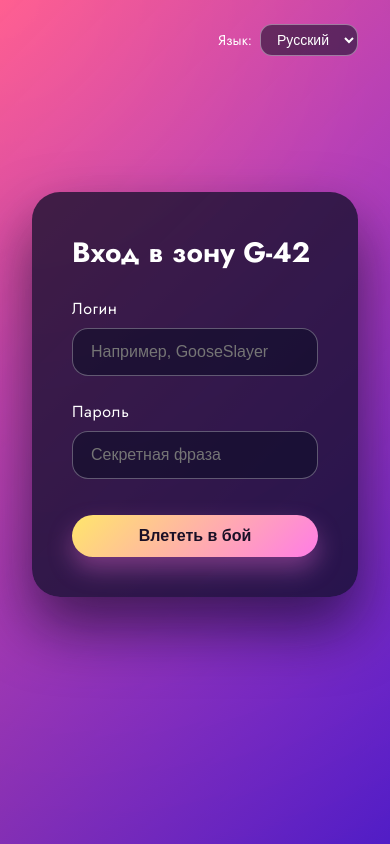
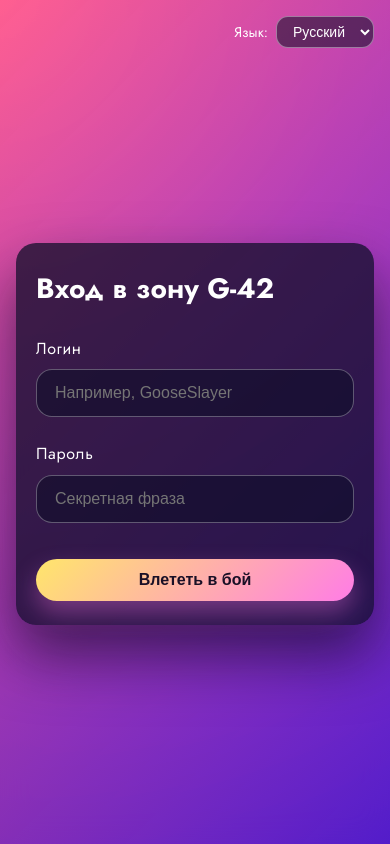
Before and after one commit to oneaiguru/AZ_work, a React (Vite) app in the folder gus/frontend/: page /login in a window 390 px wide. Built offline with nearby package versions, Linux system fonts and the light colour scheme; no server answers.

Commit message:
feat: improve gus frontend responsiveness

```diff
--- a/gus/frontend/src/pages/LoginPage.tsx
+++ b/gus/frontend/src/pages/LoginPage.tsx
@@ -26,10 +26,10 @@ export function LoginPage() {
 
   return (
     <div className="app-shell">
-      <div style={{ display: 'flex', justifyContent: 'flex-end', padding: '24px 32px' }}>
+      <div className="top-bar">
         <LanguageSwitcher />
       </div>
-      <main className="app-main">
+      <main className="app-main login-layout">
         <form className="form-card" onSubmit={handleSubmit}>
           <h2>{t.login.title}</h2>
           <label>
--- a/gus/frontend/src/pages/RoundDetailPage.tsx
+++ b/gus/frontend/src/pages/RoundDetailPage.tsx
@@ -318,7 +318,7 @@ export function RoundDetailPage() {
       {roundQuery.isLoading && <p>{t.roundDetail.loading}</p>}
       {roundQuery.data && (
         <div className="round-layout">
-          <Link to="/rounds" className="link-button">
+          <Link to="/rounds" className="link-button round-detail-back">
             {t.roundDetail.goBack}
           </Link>
           <section className="gus-panel">
@@ -340,11 +340,11 @@ export function RoundDetailPage() {
             <div>
               <p className="score-label">{t.roundDetail.myScoreLabel}</p>
               <p className="score-value">{roundQuery.data.myScore}</p>
-              <p style={{ opacity: 0.6, margin: '8px 0 0 0' }}>
+              <p className="score-meta">
                 {t.roundDetail.taps(roundQuery.data.myTaps)}
               </p>
               {user?.role === 'nikita' && (
-                <p style={{ opacity: 0.7, fontSize: 14 }}>
+                <p className="nikita-warning">
                   {t.roundDetail.nikitaWarning}
                 </p>
               )}
@@ -353,18 +353,18 @@ export function RoundDetailPage() {
 
           {roundQuery.data.status === 'finished' && (
             <section className="stats-card">
-              <h3 style={{ margin: 0, fontSize: 24 }}>{t.roundDetail.stats.heading}</h3>
-              <p style={{ margin: 0 }}>{t.roundDetail.stats.totalScore(roundQuery.data.totalScore)}</p>
+              <h3 className="stats-heading">{t.roundDetail.stats.heading}</h3>
+              <p className="stats-text">{t.roundDetail.stats.totalScore(roundQuery.data.totalScore)}</p>
               {roundQuery.data.winner ? (
-                <p style={{ margin: 0 }}>
+                <p className="stats-text">
                   {t.roundDetail.stats.winnerPrefix}{' '}
                   <strong>{roundQuery.data.winner.username}</strong>{' '}
                   {t.roundDetail.stats.winnerSuffix(roundQuery.data.winner.score)}
                 </p>
               ) : (
-                <p style={{ margin: 0 }}>{t.roundDetail.stats.noWinner}</p>
+                <p className="stats-text">{t.roundDetail.stats.noWinner}</p>
               )}
-              <p style={{ margin: 0 }}>{t.roundDetail.stats.yourResult(roundQuery.data.myScore)}</p>
+              <p className="stats-text">{t.roundDetail.stats.yourResult(roundQuery.data.myScore)}</p>
             </section>
           )}
           {(errorKey || serverError) && (
--- a/gus/frontend/src/pages/RoundsPage.tsx
+++ b/gus/frontend/src/pages/RoundsPage.tsx
@@ -52,10 +52,10 @@ export function RoundsPage() {
 
   return (
     <AppLayout>
-      <div className="rounds-header" style={{ display: 'flex', justifyContent: 'space-between', marginBottom: 32 }}>
-        <div>
-          <h2 style={{ margin: 0, fontSize: 32 }}>{t.rounds.heading}</h2>
-          <p style={{ marginTop: 8, opacity: 0.8 }}>{t.rounds.subtitle}</p>
+      <div className="rounds-header">
+        <div className="rounds-heading-group">
+          <h2 className="rounds-heading">{t.rounds.heading}</h2>
+          <p className="rounds-subtitle">{t.rounds.subtitle}</p>
         </div>
         {user?.role === 'admin' && (
           <button className="button" onClick={handleCreateRound}>
@@ -80,7 +80,7 @@ export function RoundsPage() {
               <p className="card-time">
                 {t.rounds.endLabel}: {new Date(round.endTime).toLocaleString(language === 'ru' ? 'ru-RU' : 'en-US')}
               </p>
-              <Link to={`/rounds/${round.id}`} className="link-button" style={{ marginTop: 16 }}>
+              <Link to={`/rounds/${round.id}`} className="link-button">
                 {t.rounds.view}
               </Link>
             </article>
@@ -88,7 +88,7 @@ export function RoundsPage() {
           {roundsQuery.data?.length === 0 && <p>{t.rounds.empty}</p>}
         </div>
       )}
-      {creationError && <p className="error-text" style={{ marginTop: 24 }}>{t.rounds.errors.create}</p>}
+      {creationError && <p className="error-text creation-error">{t.rounds.errors.create}</p>}
     </AppLayout>
   );
 }
--- a/gus/frontend/src/styles/global.css
+++ b/gus/frontend/src/styles/global.css
@@ -2,12 +2,21 @@
   font-family: 'Jost', system-ui, -apple-system, BlinkMacSystemFont, 'Segoe UI', sans-serif;
   color: #fff;
   background: #1a1026;
+  line-height: 1.6;
 }
 
 body {
   margin: 0;
   min-height: 100vh;
   background: radial-gradient(circle at top left, #ff7ce6 0%, #6320ee 40%, #0b1026 100%);
+  display: flex;
+  justify-content: center;
+  align-items: stretch;
+}
+
+#root {
+  flex: 1;
+  display: flex;
 }
 
 * {
@@ -15,18 +24,26 @@ body {
 }
 
 .app-shell {
+  flex: 1;
   min-height: 100vh;
   display: flex;
   flex-direction: column;
-  background: linear-gradient(135deg, rgba(255, 92, 135, 0.9), rgba(99, 32, 238, 0.8));
+  background: linear-gradient(135deg, rgba(255, 92, 135, 0.9), rgba(99, 32, 238, 0.82));
   backdrop-filter: blur(16px);
+  border-radius: 32px;
+  overflow: hidden;
+  max-width: 1280px;
+  margin: 0 auto;
+  box-shadow: 0 24px 80px rgba(6, 7, 20, 0.55);
 }
 
 .app-header {
   display: flex;
   justify-content: space-between;
   align-items: center;
-  padding: 24px 48px;
+  flex-wrap: wrap;
+  gap: clamp(16px, 3vw, 32px);
+  padding: clamp(20px, 4vw, 32px) clamp(24px, 5vw, 48px);
   background: rgba(12, 13, 38, 0.35);
   backdrop-filter: blur(16px);
   border-bottom: 1px solid rgba(255, 255, 255, 0.25);
@@ -43,7 +60,9 @@ body {
 .app-profile {
   display: flex;
   align-items: center;
-  gap: 20px;
+  justify-content: center;
+  flex-wrap: wrap;
+  gap: clamp(12px, 2vw, 20px);
 }
 
 .language-switcher {
@@ -82,9 +101,12 @@ body {
 
 .app-main {
   flex: 1;
-  width: min(960px, 100%);
+  width: min(1040px, 100%);
   margin: 0 auto;
-  padding: 48px 24px 96px;
+  padding: clamp(24px, 6vh, 64px) clamp(20px, 5vw, 56px) clamp(48px, 10vh, 80px);
+  display: flex;
+  flex-direction: column;
+  gap: clamp(24px, 6vh, 48px);
 }
 
 .card-grid {
@@ -99,6 +121,9 @@ body {
   padding: 28px;
   box-shadow: 0 20px 40px rgba(6, 7, 20, 0.5);
   transition: transform 0.2s ease, box-shadow 0.2s ease;
+  display: flex;
+  flex-direction: column;
+  gap: 12px;
 }
 
 .card:hover {
@@ -116,11 +141,11 @@ body {
 
 .card-title {
   font-size: 24px;
-  margin: 12px 0 8px 0;
+  margin: 0;
 }
 
 .card-time {
-  margin: 6px 0;
+  margin: 0;
   font-size: 14px;
   opacity: 0.8;
 }
@@ -180,8 +205,8 @@ body {
 
 .form-card {
   max-width: 400px;
-  margin: 120px auto;
-  padding: 40px;
+  margin: 0 auto;
+  padding: clamp(28px, 5vw, 40px);
   background: rgba(12, 13, 38, 0.75);
   border-radius: 28px;
   box-shadow: 0 30px 60px rgba(6, 7, 20, 0.6);
@@ -213,22 +238,24 @@ body {
 
 .round-layout {
   display: grid;
-  gap: 32px;
+  gap: clamp(20px, 4vw, 32px);
+  grid-template-columns: minmax(0, 1fr);
+  align-items: start;
 }
 
 .gus-panel {
   background: rgba(12, 13, 38, 0.6);
   border-radius: 32px;
-  padding: 32px;
+  padding: clamp(24px, 5vw, 32px);
   display: grid;
-  gap: 24px;
+  gap: clamp(16px, 4vw, 24px);
   justify-items: center;
   text-align: center;
   position: relative;
 }
 
 .gus-art {
-  width: 220px;
+  width: clamp(160px, 26vw, 220px);
   aspect-ratio: 1;
   border-radius: 50%;
   background: radial-gradient(circle at 30% 30%, rgba(255, 230, 107, 0.9), rgba(255, 124, 230, 0.4));
@@ -261,12 +288,33 @@ body {
   margin: 0;
 }
 
+.score-meta {
+  margin: 8px 0 0;
+  font-size: 14px;
+  opacity: 0.65;
+}
+
+.nikita-warning {
+  margin: 8px 0 0;
+  opacity: 0.7;
+  font-size: 14px;
+}
+
 .stats-card {
   background: rgba(12, 13, 38, 0.55);
   border-radius: 24px;
-  padding: 24px;
+  padding: clamp(20px, 4vw, 28px);
   display: grid;
-  gap: 12px;
+  gap: clamp(12px, 2vw, 16px);
+}
+
+.stats-heading {
+  margin: 0;
+  font-size: clamp(20px, 3vw, 24px);
+}
+
+.stats-text {
+  margin: 0;
 }
 
 .link-button {
@@ -283,6 +331,63 @@ body {
   opacity: 0.8;
 }
 
+.card .link-button {
+  margin-top: auto;
+}
+
+.round-detail-back {
+  justify-self: start;
+}
+
+.top-bar {
+  display: flex;
+  justify-content: flex-end;
+  padding: clamp(16px, 4vw, 28px) clamp(20px, 5vw, 32px) 0;
+}
+
+.login-layout {
+  justify-content: center;
+  align-items: center;
+}
+
+.rounds-header {
+  display: flex;
+  align-items: center;
+  justify-content: space-between;
+  flex-wrap: wrap;
+  gap: clamp(16px, 4vw, 24px);
+}
+
+.rounds-heading-group {
+  display: grid;
+  gap: 8px;
+}
+
+.rounds-heading {
+  margin: 0;
+  font-size: clamp(24px, 3vw, 32px);
+}
+
+.rounds-subtitle {
+  margin: 0;
+  opacity: 0.8;
+}
+
+.creation-error {
+  margin-top: 24px;
+}
+
+@media (min-width: 960px) {
+  .round-layout {
+    grid-template-columns: minmax(0, 1.1fr) minmax(260px, 0.9fr);
+    align-items: start;
+  }
+
+  .gus-panel {
+    align-self: stretch;
+  }
+}
+
 @media (max-width: 720px) {
   .app-header {
     flex-direction: column;
@@ -291,10 +396,56 @@ body {
   }
 
   .app-main {
-    padding: 32px 16px 64px;
+    padding: 32px 18px 56px;
   }
 
   .form-card {
-    margin: 80px 16px;
+    width: 100%;
+  }
+
+  .rounds-header {
+    flex-direction: column;
+    align-items: flex-start;
   }
 }
+
+@media (max-width: 560px) {
+  body {
+    align-items: flex-start;
+  }
+
+  .app-shell {
+    border-radius: 0;
+    min-height: 100vh;
+  }
+
+  .app-header {
+    padding: 20px 18px 16px;
+  }
+
+  .app-logo {
+    font-size: 24px;
+  }
+
+  .app-main {
+    padding: 24px 16px 48px;
+    gap: 32px;
+  }
+
+  .form-card {
+    padding: 24px 20px;
+    border-radius: 20px;
+  }
+
+  .gus-panel {
+    padding: 24px 18px;
+  }
+
+  .gus-panel .button {
+    width: 100%;
+  }
+
+  .top-bar {
+    padding-inline: 16px;
+  }
+}
```
